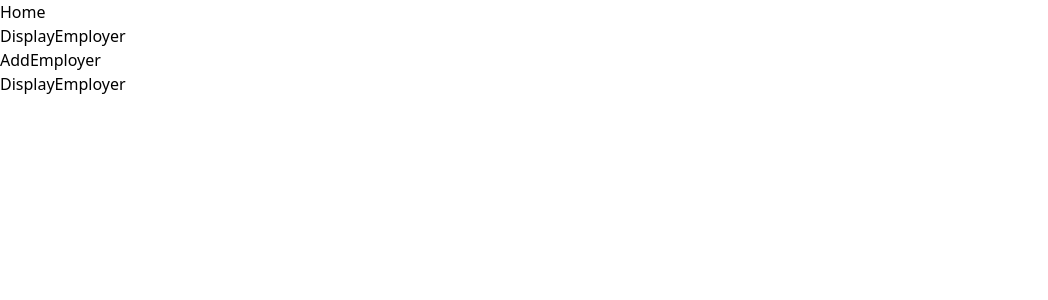
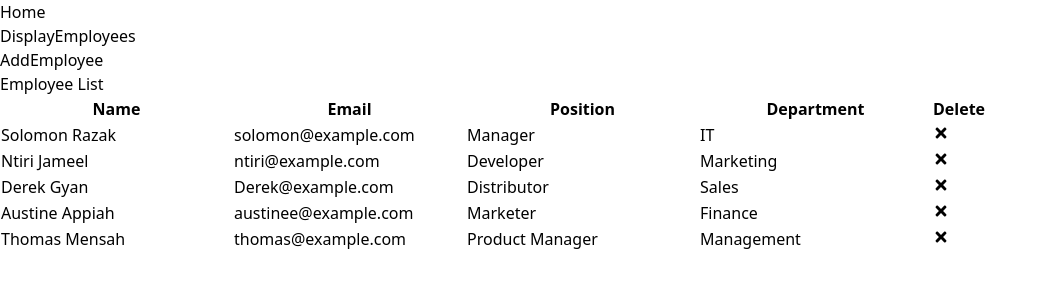
Before and after one commit to solomonrazak/employee-management-app, a React (Vite) app: page /displayemployer in a window 1280 px wide. Shown: the top 300 px of the page, without its empty margins (0-1048 px from the left). Built offline with nearby package versions, Linux system fonts and the light colour scheme.

Commit message:
frontend task completed

```diff
--- a/package.json
+++ b/package.json
@@ -12,6 +12,7 @@
   "dependencies": {
     "react": "^18.2.0",
     "react-dom": "^18.2.0",
+    "react-icons": "^5.0.1",
     "react-router-dom": "^6.22.3"
   },
   "devDependencies": {
--- a/src/Nav.jsx
+++ b/src/Nav.jsx
@@ -17,10 +17,10 @@ const Nav = () => {
                     <NavLink exact="true" to="/">Home</NavLink>
                 </li>
                 <li>
-                    <NavLink to="/displayemployer">DisplayEmployer</NavLink>
+                    <NavLink to="/displayemployer">DisplayEmployees</NavLink>
                 </li>
                 <li>
-                    <NavLink to="/addemployer">AddEmployer</NavLink>
+                    <NavLink to="/addemployer">AddEmployee</NavLink>
                 </li>
             </ul>
         </div>
--- a/src/components/AddEmployer.jsx
+++ b/src/components/AddEmployer.jsx
@@ -1,16 +1,18 @@
 import React, {useState} from "react";
+import { MdDelete } from "react-icons/md";
 
 const AddEmployer = () => {
 
     const [showForm, setShowForm] = useState(false)
-    const [formData, setFormData] = useState([{
+    const [formData, setFormData] = useState({
         name: "",
         email: "",
         position: "",
         department: "",
         startDate: "",
-    }]);
+    });
 
+   const [errors, setErrors ] = useState({});
     // function to displayform
     function displayForm(){
         setShowForm(!showForm)
@@ -25,24 +27,64 @@ const AddEmployer = () => {
         }))
     }
 
-    // function to save the form Data
-    function saveForm(e){
+    function handleSubmit(e) {
         e.preventDefault();
-        // const newForm = {
-        //     name: formData.name,
-        //     email: formData.email,
-        //     position: formData.position,
-        //     department: formData.department,
-        //     startDate: formData.startDate,
-        // }
-        // console.log(newForm)
+        const newForm = {
+            name: formData.name,
+            email: formData.email,
+            position: formData.position,
+            department: formData.department,
+            startDate: formData.startDate
+          };
+          console.log(newForm);
+        const validationErrors = {};
+        if (!formData.name.trim()) {
+          validationErrors.name = "Please fill out form";
+        //   console.log(validationErrors.name)
+        }
+        if (!formData.position.trim()) {
+          validationErrors.position = "Please fill out form";
+        }
+        if (!formData.department.trim()) {
+          validationErrors.department = "Please fill out form";
+        }
+        if (!formData.startDate.trim()) {
+            validationErrors.startDate = "Please input a date";
+          }
+        if (!formData.email.trim()) {
+          validationErrors.email = "Please fill out form";
+        } else if (!/^[A-Z0-9._%+-]+@[A-Z0-9.-]+\.[A-Z]{2,}$/i.test(formData.email)) {
+          validationErrors.email = "Email is not valid";
+        }
+
+        setErrors(validationErrors);
+
+        if (Object.keys(validationErrors).length === 0) {
+          // Only update state if there are no validation errors
+          alert("Form submitted Successful");
           setFormData({
             name: "",
             email: "",
             position: "",
             department: "",
             startDate: "",
-        })
+          });
+        }
+      }
+
+      function handleCancel() {
+        setShowForm(false) // Hide the displayed form
+      }
+
+      function handleDelete(e) {
+        e.preventDefault();
+        setFormData({
+          name: "",
+          email: "",
+          position: "",
+          department: "",
+          start: "",
+        });
       }
 
   return (
@@ -53,7 +95,8 @@ const AddEmployer = () => {
       {showForm &&
 
       <div className="w-[300px] mx-auto">
-        <form>
+        <form onSubmit={handleSubmit}>
+            <div>
           <label className="font-medium" htmlFor="name">
             Name
           </label>
@@ -65,9 +108,10 @@ const AddEmployer = () => {
             name="name"
             value={formData.name}
             onChange={(e) => handleFormData(e, 'name')}
-
-
             />
+            {errors.name && <span className="relative top-[-10] text-red-500">{errors.name}</span>}
+            </div>
+            <div>
           <label className="font-medium" htmlFor="email">
             Email
           </label>
@@ -81,6 +125,9 @@ const AddEmployer = () => {
             onChange={(e) => handleFormData(e, 'email')}
 
           />
+           {errors.email && <span className="relative top-[-10] text-red-500">{errors.email}</span>}
+          </div>
+          <div>
           <label className="font-medium" htmlFor="position">
             Position
           </label>
@@ -94,6 +141,9 @@ const AddEmployer = () => {
             onChange={(e) => handleFormData(e, 'position')}
 
           />
+          {errors.position && <span className="relative top-[-10] text-red-500">{errors.position}</span>}
+          </div>
+          <div>
           <label className="font-medium" htmlFor="department">
             Department
           </label>
@@ -107,6 +157,9 @@ const AddEmployer = () => {
             onChange={(e) => handleFormData(e, 'department')}
 
           />
+          {errors.department && <span className="relative top-[-10] text-red-500">{errors.department}</span>}
+          </div>
+          <div>
           <label className="font-medium" htmlFor="startDate">
             Start Date
           </label>
@@ -119,14 +172,28 @@ const AddEmployer = () => {
             value={formData.startDate}
             onChange={(e) => handleFormData(e, 'startDate')}
           />
-
+          {errors.startDate && <span className="relative top-[-10] text-red-500">{errors.startDate}</span>}
+</div>
 <div className="flex justify-between mt-3">
                 <div>
-
+                  <button
+                    className="flex bg-white border-2 border-slate-400 gap-1 rounded items-center p-1 text-gray-800"
+                    onClick={handleDelete}
+                  >
+                    <MdDelete />
+                    Delete
+                  </button>
+                </div>
+                <div className="flex gap-2">
+                  <button
+                    className="bg-white border-2 border-slate-400 rounded px-2 text-gray-800"
+                    onClick={handleCancel}
+                  >
+                    Cancel
+                  </button>
                   <button
                     className="bg-blue-600 text-white p-1 px-2 rounded"
-                onClick={saveForm}
-
+                    type="submit"
                   >
                     Save
                   </button>
@@ -136,7 +203,7 @@ const AddEmployer = () => {
       </div>
 }
     </div>
-  );
+  )
 };
 
 export default AddEmployer;
--- a/src/components/DisplayEmployer.jsx
+++ b/src/components/DisplayEmployer.jsx
@@ -1,9 +1,68 @@
-import React from 'react';
+import React, { useState } from 'react';
+import { FaTimes } from "react-icons/fa";
 
 const DisplayEmployer = () => {
+  // Dummy data for initial table rows
+  const initialEmployees = [
+    { id: 1, name: 'Solomon Razak', email: 'solomon@example.com', position: 'Manager', department: 'IT'},
+    { id: 2, name: 'Ntiri Jameel', email: 'ntiri@example.com', position: 'Developer', department: 'Marketing'},
+    { id: 3, name: 'Derek Gyan', email: 'Derek@example.com', position: 'Distributor', department: 'Sales'},
+    { id: 4, name: 'Austine Appiah', email: 'austinee@example.com', position: 'Marketer', department: 'Finance'},
+    { id: 5, name: 'Thomas Mensah', email: 'thomas@example.com', position: 'Product Manager', department: 'Management'}
+  ];
+
+  const [employees, setEmployees] = useState(initialEmployees);
+
+  // Function to handle editing of employee data
+  const handleEdit = (id, field, value) => {
+    const updatedEmployees = employees.map(employee => {
+      if (employee.id === id) {
+        return { ...employee, [field]: value };
+      }
+      return employee;
+    });
+    setEmployees(updatedEmployees);
+  };
+
+  // funtion to handle delete table
+  function deleteTableRow(id) {
+    console.log("Before deletion:", employees);
+    const newTable = employees.filter(employee => employee.id !== id);
+    console.log("After deletion:", newTable);
+    setEmployees(newTable);
+  }
+
   return (
-    <div>DisplayEmployer</div>
-  )
+    <div className='w-screen mt-10'>
+        <div className="text-center font-bold text-[19px]">
+            <h1>Employee List</h1>
+        </div>
+    <div className="flex justify-center mb-6 p-6">
+      <table className="p-3">
+        <thead>
+          <tr className="border border-solid border-l-0 border-r-0 text-start">
+            <th className="text-md px-6 py-3">Name</th>
+            <th className="text-md px-6 py-3">Email</th>
+            <th className="text-md px-6 py-3">Position</th>
+            <th className="text-md px-6 py-3">Department</th>
+            <th className="text-md px-6 py-3">Delete</th>
+          </tr>
+        </thead>
+        <tbody>
+          {employees.map(employee => (
+            <tr key={employee.id}  className="border border-solid border-l-0 border-r-0">
+              <td className="px-6 py-2"><input type="text" value={employee.name} onChange={e => handleEdit(employee.id, 'name', e.target.value)} className="p-1"/></td>
+              <td className="px-6 py-2"><input type="email" value={employee.email} onChange={e => handleEdit(employee.id, 'email', e.target.value)}  className="p-1"/></td>
+              <td className="px-8 py-2 ml-8"><input type="text" value={employee.position} onChange={e => handleEdit(employee.id, 'position', e.target.value)} className="p-1"/></td>
+              <td className="px-6 py-2 ml-[15px]"><input type="text" value={employee.department} onChange={e => handleEdit(employee.id, 'department', e.target.value)} className="p-1"/></td>
+              <td className="px-6 py-2"><button onClick={() => deleteTableRow(employee.id)} className="text-red-600 ml-[11px]"><FaTimes /></button></td>
+            </tr>
+          ))}
+        </tbody>
+      </table>
+    </div>
+    </div>
+  );
 }
 
 export default DisplayEmployer;
--- a/src/components/Home.jsx
+++ b/src/components/Home.jsx
@@ -2,7 +2,7 @@ import React from 'react';
 
 const Home = () => {
   return (
-    <div className="text-center">This is an Admin page</div>
+    <div className="text-center text-2xl font bold mt-[13px]">This is an Admin page</div>
   )
 }
 
```
Also changed, not shown: 1 other file (tests, documents, lock files or other folders). Lines whose indentation alone changed are shown as unchanged.
